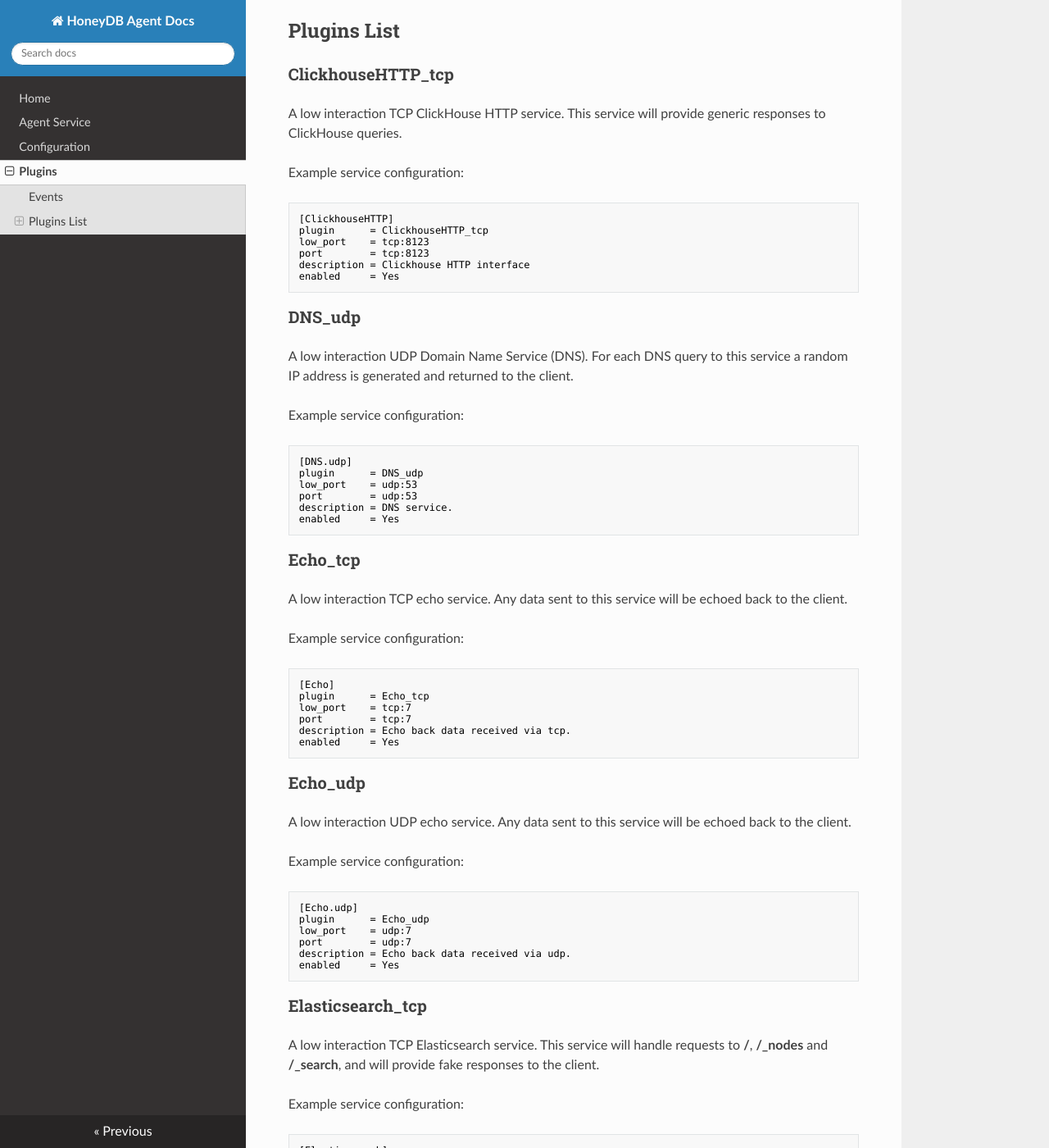
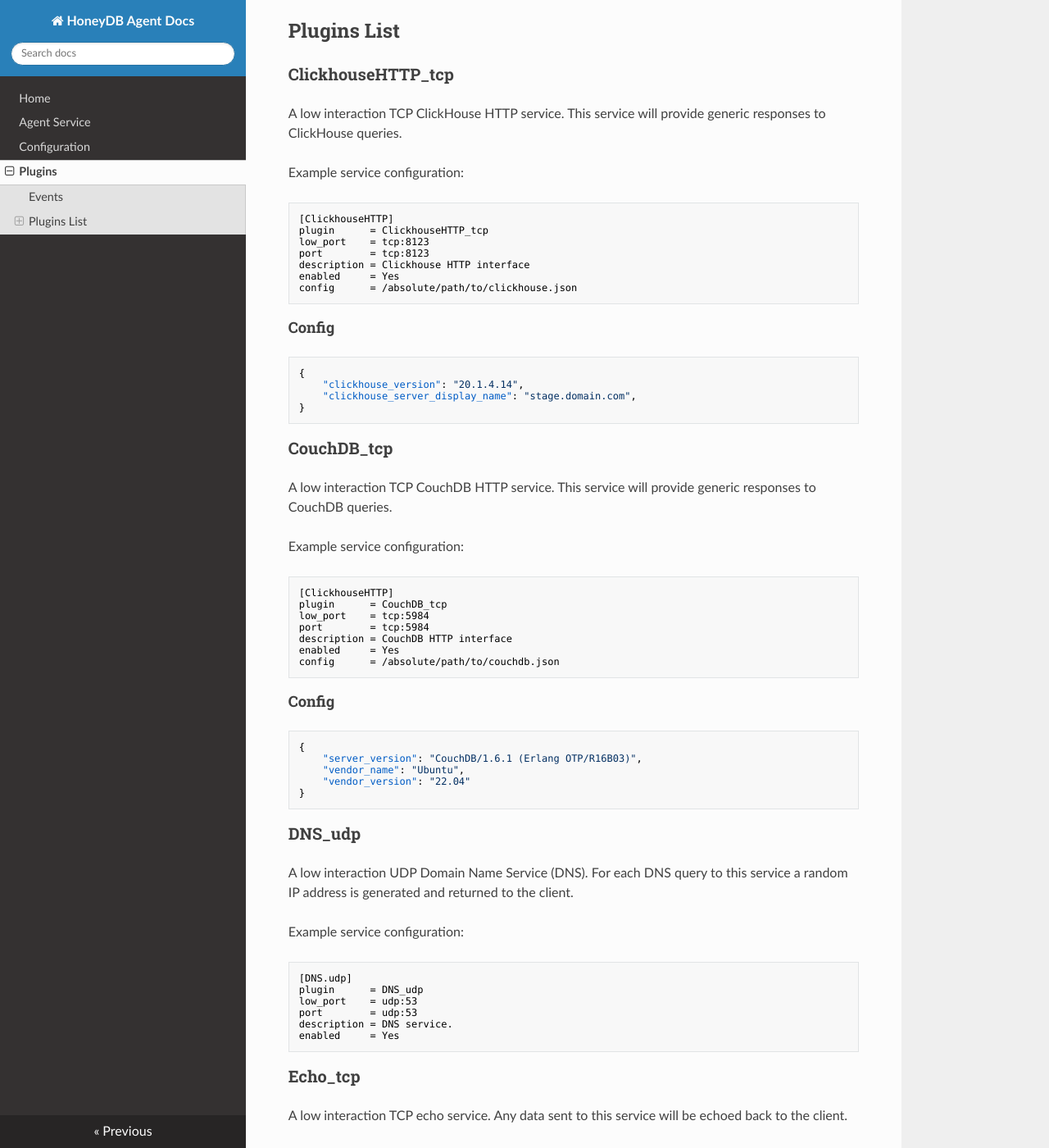
Before and after one commit to honeydbio/honeydb-agent-docs, an MkDocs documentation site: the page built from docs/plugins.md, in a window 1280 px wide and 1400 px high, scrolled down 531 px. Shown: the whole window at 82% size. Built offline with MkDocs 1.6.1, drawn with Linux system fonts in a browser that asks for light colours; nearby versions of some CDN libraries.

Commit message:
update clickhosue; couchdb

````diff
--- a/docs/plugins.md
+++ b/docs/plugins.md
@@ -25,6 +25,42 @@ low_port    = tcp:8123
 port        = tcp:8123
 description = Clickhouse HTTP interface
 enabled     = Yes
+config      = /absolute/path/to/clickhouse.json
+```
+
+#### Config
+
+```
+{
+    "clickhouse_version": "20.1.4.14",
+    "clickhouse_server_display_name": "stage.domain.com",
+}
+```
+
+### CouchDB_tcp
+
+A low interaction TCP CouchDB HTTP service. This service will provide generic responses to CouchDB queries.
+
+Example service configuration:
+
+```shell
+[ClickhouseHTTP]
+plugin      = CouchDB_tcp
+low_port    = tcp:5984
+port        = tcp:5984
+description = CouchDB HTTP interface
+enabled     = Yes
+config      = /absolute/path/to/couchdb.json
+```
+
+#### Config
+
+```
+{
+    "server_version": "CouchDB/1.6.1 (Erlang OTP/R16B03)",
+    "vendor_name": "Ubuntu",
+    "vendor_version": "22.04"
+}
 ```
 
 ### DNS_udp
````
